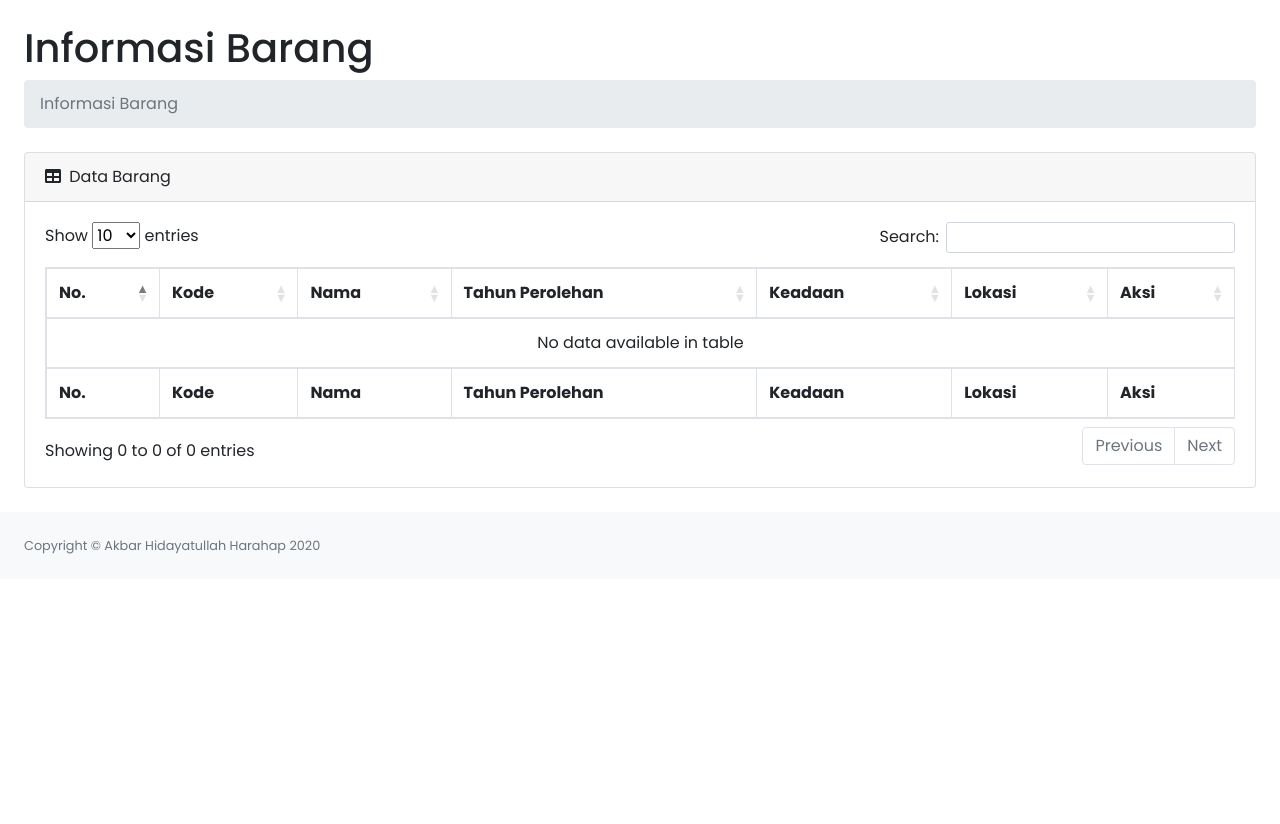
After one commit to citraulia/inventaris_jurusan, a CodeIgniter 4 app: the page made by app/Views/landing/informasi-barang.php in a window 1280 px wide. The commit adds this page. Run offline with PHP 8.4 and a stand-in for CodeIgniter, Linux system fonts and the light colour scheme; the template is opened without the code that fills it, so the values that code supplies are empty; some libraries are stand-ins or nearby versions.

Commit message:
halaman info barang di navbar landing page

```diff
--- /dev/null
+++ b/app/Views/landing/informasi-barang.php
@@ -0,0 +1,62 @@
+<?= $this->extend('landing/template'); ?>
+
+<?= $this->section('content'); ?>
+<main>
+    <div class="container-fluid">
+        <h1 class="mt-4">Informasi Barang</h1>
+        <ol class="breadcrumb mb-4">
+            <li class="breadcrumb-item active">Informasi Barang</li>
+        </ol>
+
+        <div class="card mb-4">
+            <div class="card-header">
+                <i class="fas fa-table mr-1"></i> Data Barang
+            </div>
+            <div class="card-body">
+                <div class="table-responsive">
+                    <table class="table table-bordered" id="dataTable" width="100%" cellspacing="0">
+                        <thead>
+                            <tr>
+                                <th>No.</th>
+                                <th>Kode</th>
+                                <th>Nama</th>
+                                <th>Tahun Perolehan</th>
+                                <th>Keadaan</th>
+                                <th>Lokasi</th>
+                                <th>Aksi</th>
+                            </tr>
+                        </thead>
+                        <tfoot>
+                            <tr>
+                                <th>No.</th>
+                                <th>Kode</th>
+                                <th>Nama</th>
+                                <th>Tahun Perolehan</th>
+                                <th>Keadaan</th>
+                                <th>Lokasi</th>
+                                <th>Aksi</th>
+                            </tr>
+                        </tfoot>
+                        <tbody>
+                            <?php $i = 1; ?>
+                            <?php foreach ($informasiBarang as $barang) : ?>
+                                <tr>
+                                    <td><?= $i++; ?></td>
+                                    <td><?= $barang['barang_kode']; ?></td>
+                                    <td><?= $barang['barang_nama']; ?></td>
+                                    <td><?= $barang['barang_tahun_perolehan']; ?></td>
+                                    <td><?= $barang['barang_keadaan']; ?></td>
+                                    <td><?= $barang['lokasi_fk']; ?></td>
+                                    <td>
+                                        <a href="<?= base_url('landing/detail-barang/' . $barang['barang_kode']); ?>" class="btn btn-info">Detail</a>
+                                    </td>
+                                </tr>
+                            <?php endforeach ?>
+                        </tbody>
+                    </table>
+                </div>
+            </div>
+        </div>
+    </div>
+</main>
+<?= $this->endSection('content'); ?>
--- a/app/Views/landing/navbar.php
+++ b/app/Views/landing/navbar.php
@@ -21,8 +21,7 @@
             <div class="collapse navbar-collapse" id="navbarNav">
                 <ul class="navbar-nav ms-auto">
                     <li class="nav-item"><a class="nav-link" href="#home">Home</a></li>
-                    <li class="nav-item"><a class="nav-link" href="#about">About</a></li>
-                    <li class="nav-item"><a class="nav-link" href="#statistik">Statistik</a></li>
+                    <li class="nav-item"><a class="nav-link" href="<?= base_url('landing/informasi-barang'); ?>">Informasi Barang</a></li>
                     <li class="nav-item"><a class="nav-link" href="<?= base_url('/login'); ?>">Login</a></li>
                 </ul>
             </div>
--- /dev/null
+++ b/app/Views/landing/template.php
@@ -0,0 +1,77 @@
+<!DOCTYPE html>
+<html lang="en">
+
+<head>
+    <meta charset="utf-8" />
+    <meta http-equiv="X-UA-Compatible" content="IE=edge" />
+    <meta name="viewport" content="width=device-width, initial-scale=1, shrink-to-fit=no" />
+    <meta name="description" content="" />
+    <meta name="author" content="" />
+    <title><?= $title; ?></title>
+    <link href="<?= base_url('css/styles.css'); ?>" rel="stylesheet" />
+    <link href="https://cdn.datatables.net/1.10.20/css/dataTables.bootstrap4.min.css" rel="stylesheet" crossorigin="anonymous" />
+    <link href="https://fonts.googleapis.com/css2?family=Poppins:wght@400;500;600;700&display=swap" rel="stylesheet">
+    <link rel="icon" type="image/png" href="<?= base_url('img/logo_sakti.png'); ?>" sizes="32x32">
+    <script src="https://cdnjs.cloudflare.com/ajax/libs/font-awesome/5.15.3/js/all.min.js" crossorigin="anonymous"></script>
+</head>
+
+<body class="sb-nav-fixed">
+    <!-- Content -->
+    <?= $this->renderSection('content'); ?>
+
+    <footer class="py-4 bg-light mt-auto">
+        <div class="container-fluid">
+            <div class="d-flex align-items-center justify-content-between small">
+                <div class="text-muted">Copyright &copy; Akbar Hidayatullah Harahap 2020</div>
+            </div>
+        </div>
+    </footer>
+    </div>
+    </div>
+    <script src="https://code.jquery.com/jquery-3.5.1.slim.min.js" crossorigin="anonymous"></script>
+    <script src="https://cdn.jsdelivr.net/npm/bootstrap@4.6.0/dist/js/bootstrap.bundle.min.js" crossorigin="anonymous"></script>
+    <script src="<?= base_url('js/scripts.js'); ?>"></script>
+    <script src="https://cdn.datatables.net/1.10.20/js/jquery.dataTables.min.js" crossorigin="anonymous"></script>
+    <script src="https://cdn.datatables.net/1.10.20/js/dataTables.bootstrap4.min.js" crossorigin="anonymous"></script>
+    <script src="<?= base_url('demo/datatables-demo.js'); ?>"></script>
+
+    <!-- Image Preview Script -->
+    <script>
+        $(document).ready(function() {
+            $('table.table').DataTable();
+        });
+
+        $(function() {
+            // Multiple images preview in browser
+            var imagesPreview = function(input, placeToInsertImagePreview) {
+                $("div.gallery").html("");
+
+                if (input.files) {
+                    var filesAmount = input.files.length;
+
+                    for (i = 0; i < filesAmount; i++) {
+                        var reader = new FileReader();
+
+                        reader.onload = function(event) {
+                            $($.parseHTML('<img>')).attr({
+                                'src': event.target.result,
+                                'height': 300,
+                                'style': "display:inline-block; margin-left:5px",
+                            }).appendTo(placeToInsertImagePreview);
+                        }
+
+                        reader.readAsDataURL(input.files[i]);
+                    }
+                }
+
+            };
+
+            $('#foto').on('change', function() {
+                imagesPreview(this, 'div.gallery');
+            });
+        });
+    </script>
+
+</body>
+
+</html>
```
Also changed, not shown: app/Views/landing/detail-barang.php (added, +47 -0 lines).
